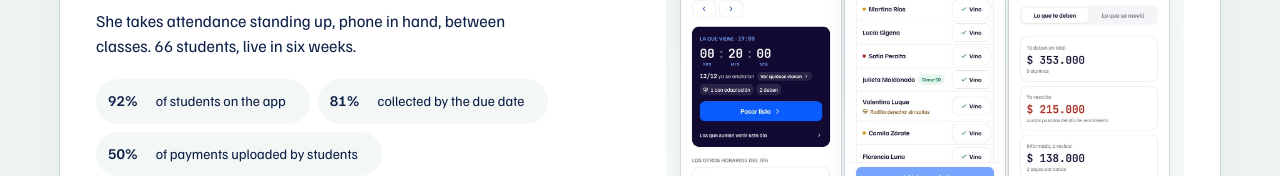
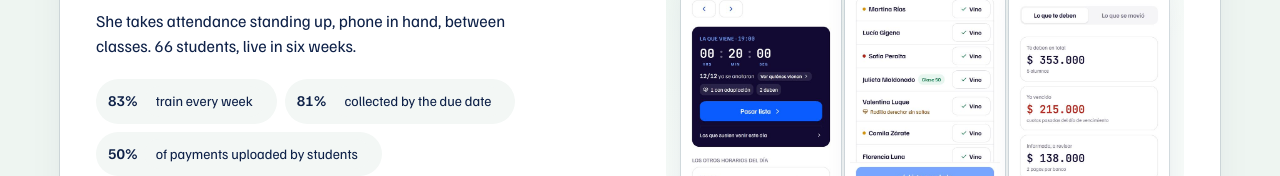
Before and after one commit to fportasherriff/fportasherriff.github.io, a plain HTML site: page index.html in a window 1280 px wide. Shown: the part 2950-3126 px from the top of the page. Drawn offline with Linux system fonts and the light colour scheme.

Commit message:
Fitness card: weekly training metric

```diff
--- a/index.html
+++ b/index.html
@@ -769,7 +769,7 @@ html[data-lang="es"] .vlang{display:none}
             <span class="c-tag"><i></i><span class="en">Built for one person · in production since Sep 29, 2026</span><span class="es">Hecha para una persona · en producción desde el 29 de septiembre de 2026</span></span>
             <h3><span class="en">A fitness coach ran her business on a notebook. The app had to be faster than the notebook, or she wouldn't use it.</span><span class="es">Una entrenadora llevaba su negocio en un cuaderno. La app tenía que ser más rápida que el cuaderno, o no la iba a usar.</span></h3>
             <p><span class="en">She takes attendance standing up, phone in hand, between classes. 66 students, live in six weeks.</span><span class="es">Toma asistencia de pie, con el celular en la mano, entre clase y clase. 66 alumnas, en producción en seis semanas.</span></p>
-            <div class="c-keys"><span><b>92%</b><span class="en">of students on the app</span><span class="es">de las alumnas en la app</span></span><span><b>81%</b><span class="en">collected by the due date</span><span class="es">cobrado al vencimiento</span></span><span><b>50%</b><span class="en">of payments uploaded by students</span><span class="es">de los pagos los suben las alumnas</span></span></div>
+            <div class="c-keys"><span><b>83%</b><span class="en">train every week</span><span class="es">entrena todas las semanas</span></span><span><b>81%</b><span class="en">collected by the due date</span><span class="es">cobrado al vencimiento</span></span><span><b>50%</b><span class="en">of payments uploaded by students</span><span class="es">de los pagos los suben las alumnas</span></span></div>
             <span class="c-more"><span class="pm"></span><span class="c-o"><span class="en">See the case</span><span class="es">Ver el caso</span></span><span class="c-x"><span class="en">Close</span><span class="es">Cerrar</span></span></span>
           </div>
           <div class="pv" aria-hidden="true"><div class="mini s-p1"></div><div class="mini s-p2b"></div><div class="mini s-p4"></div></div>
```
